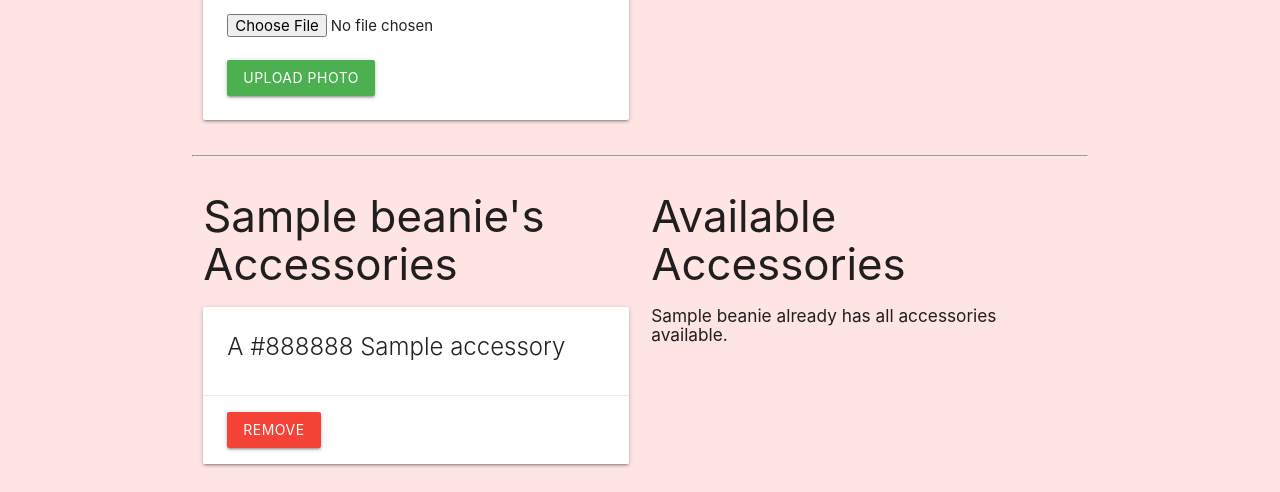
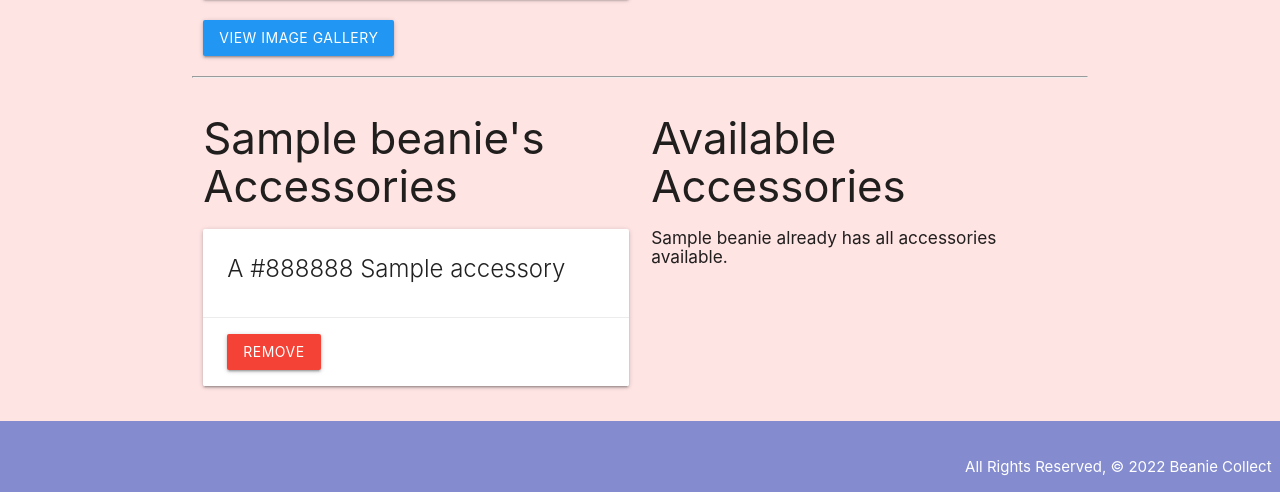
Before and after one commit to rhosrc/Beanie-Collect, a Django app: page /beanies/1/ in a window 1280 px wide. Shown: the part 812-1304 px from the top of the page. Run offline with Django 4.2, Linux system fonts and the light colour scheme; a user stored in the database is signed in; tables that the repository leaves empty hold one stand-in row (values such as "Sample post").

Commit message:
added image gallery

```diff
--- a/main_app/static/css/style.css
+++ b/main_app/static/css/style.css
@@ -13,6 +13,24 @@ nav {
     background-color: #93B5E1;
 }
 
+.gall-box {
+
+    height: 400px;
+    text-align: center;
+    overflow: hidden;
+    margin: auto;
+}
+
+.gall-card {
+    max-width: 100%;
+
+}
+
+.gall-img {
+    object-fit: cover;
+}
+
+
 footer {
     padding-top: 0;
     text-align: right;
--- a/main_app/static/js/script.js
+++ b/main_app/static/js/script.js
@@ -10,6 +10,10 @@ const acquiredEl = document.getElementById('id_date_acquired');
 
 $(document).ready(function(){
     $('.sidenav').sidenav();
+});
+
+$(document).ready(function(){
+    $('.materialboxed').materialbox();
 });
 
 // Date Picker Animations
--- a/main_app/templates/about.html
+++ b/main_app/templates/about.html
@@ -4,6 +4,6 @@
 
 <h1>About Beanie Collect</h1>
 <hr>
-<p>Your one stop for beanie baby storage and care!</p>
+<p>Your one stop for Beanie Baby storage and care!</p>
 
 {% endblock %}
--- a/main_app/templates/beanies/detail.html
+++ b/main_app/templates/beanies/detail.html
@@ -19,19 +19,14 @@
                 <a href="{% url 'beanies_delete' beanie.id %}">Delete</a>
             </div>
         </div>
-        {% for photo in beanie.photo_set.all %}
-            <img src="{{ photo.url }}" alt="{{ beanie.name }}" class="responsive-img card-panel">
-        {% empty %}
-            <div class="card-panel teal-text center-align">No Photos Uploaded</div>
-        {% endfor %}
+        {% if beanie.photo_set.count %}
+        <h5>Most Recent Image</h5>
+        <img src="{{ beanie.photo_set.last.url }}" alt="{{ beanie.name }}" class="responsive-img card-panel">
+        {% else %}
+        <div class="card-panel teal-text center-align">No Photos Uploaded</div>
+        {% endif %}
+        <a href="{% url 'gallery' beanie.id %}" class="btn blue">View Image Gallery</a>
 
-        <form enctype="multipart/form-data" action="{% url 'add_photo' beanie.id %}" class="card-panel" method="POST">
-            {% csrf_token %}
-            <input type="file" name="photo-file">
-            <br>
-            <br>
-            <button class="btn green">Upload Photo</button>
-        </form>
     </div>
     <div class="col m6 s12">
         <form action="{% url 'add_maintenance' beanie.id %}" method="POST">
--- a/main_app/urls.py
+++ b/main_app/urls.py
@@ -6,6 +6,7 @@ urlpatterns = [
     path('about/', views.about, name='about'),
     path('beanies/', views.beanies_index, name='index'),
     path('beanies/<int:beanie_id>/', views.beanies_detail, name='detail'),
+    path('beanies/<int:beanie_id>/gallery/', views.beanie_gallery, name='gallery'),
     path('beanies/create/', views.BeanieCreate.as_view(), name='beanies_create'),
     path('beanies/<int:pk>/update/', views.BeanieUpdate.as_view(), name='beanies_update'),
     path('beanies/<int:pk>/delete/', views.BeanieDelete.as_view(), name='beanies_delete'),
@@ -18,5 +19,6 @@ urlpatterns = [
     path('beanies/<int:beanie_id>/assoc_accessory/<int:accessory_id>/', views.assoc_accessory, name='assoc_accessory'),
     path('beanies/<int:beanie_id>/dissoc_accessory/<int:accessory_id>/', views.dissoc_accessory, name='dissoc_accessory'),
     path('beanies/<int:beanie_id>/add_photo/', views.add_photo, name='add_photo'),
+    path('beanies/<int:beanie_id>/gallery/<int:photo_id>/delete>', views.photo_delete, name='photo_delete'),
     path('accounts/signup/', views.signup, name='signup')
 ]
--- a/main_app/views.py
+++ b/main_app/views.py
@@ -23,7 +23,7 @@ def about(request):
 
 @login_required
 def beanies_index(request):
-    beanies = Beanie.objects.all()
+    beanies = Beanie.objects.filter(user=request.user)
     return render(request, 'beanies/index.html', {'beanies': beanies})
 
 @login_required
@@ -38,6 +38,7 @@ def beanies_detail(request, beanie_id):
         'maintenance_form': maintenance_form,
         'accessories': missing_accessories
     })
+
 
 @login_required
 def add_maintenance(request, beanie_id):
@@ -98,7 +99,12 @@ def add_photo(request, beanie_id):
             print(error)
             print('*********************')
         # return response as a redirect to the client - redirects to the detail page
-    return redirect('detail', beanie_id=beanie_id)
+    return redirect('gallery', beanie_id=beanie_id)
+
+@login_required
+def photo_delete(request, beanie_id, photo_id):
+    Photo.objects.get(id=photo_id).delete()
+    return redirect('gallery', beanie_id=beanie_id)
 
 @login_required
 def accessories_index(request):
@@ -110,6 +116,12 @@ def accessories_detail(request, accessory_id):
     accessory = Accessory.objects.get(id=accessory_id)
     return render(request, 'accessories/detail.html', {'accessory': accessory})
 
+@login_required
+def beanie_gallery(request, beanie_id):
+    beanie = Beanie.objects.get(id=beanie_id)
+    return render(request, 'beanies/gallery.html', {
+        'beanie': beanie,
+    })
 
 def signup(request):
     # we'll need this for our context dictionary, in case there are no errors
```
Also changed, not shown: main_app/templates/beanies/gallery.html (added, +42 -0 lines), main_app/templates/main_app/photo_confirm_delete.html (added, +14 -0 lines).
